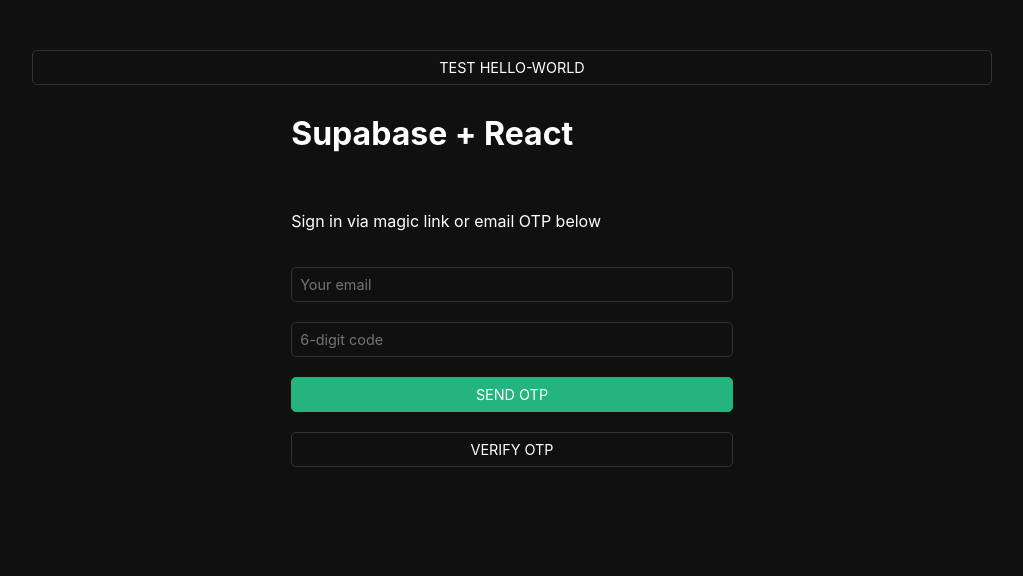
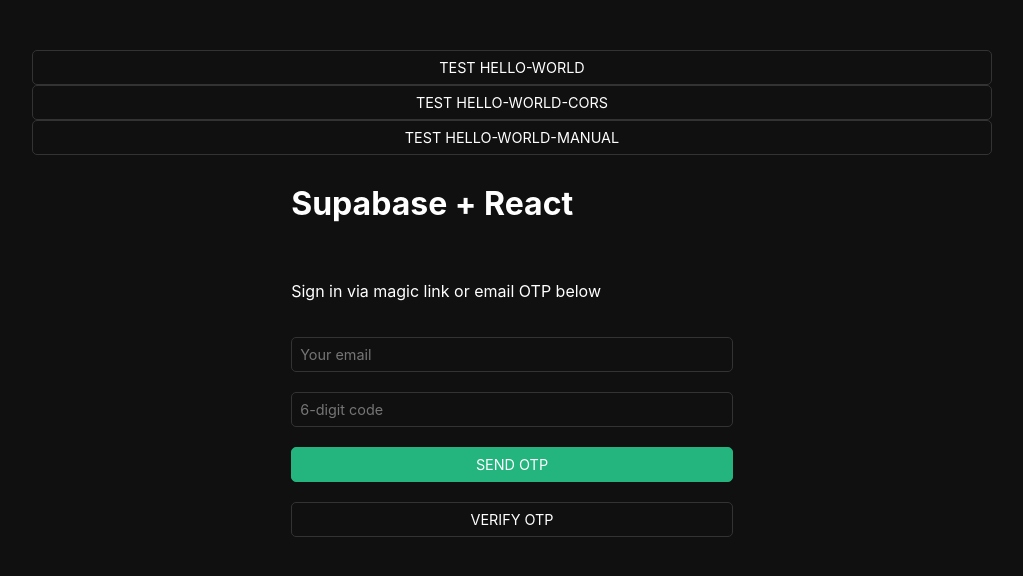
Before and after one commit to chrismutua/supabase-cmutua-demo-user-management-react, a React (Vite) app in the folder supabase-react/: page / in a window 1280 px wide. Shown: the top 576 px of the page, without its empty margins (128-1151 px from the left). Built offline with nearby package versions, Linux system fonts and the light colour scheme; no server answers.

Commit message:
feat(ui): add edge function test buttons for CORS variants (#15)

```diff
--- a/supabase-react/src/App.jsx
+++ b/supabase-react/src/App.jsx
@@ -7,11 +7,11 @@ function App() {
   const [claims, setClaims] = useState(null)
   const [fnResult, setFnResult] = useState(null)
 
-  async function testEdgeFunction() {
-    const { data, error } = await supabase.functions.invoke('hello-world', {
+  async function testEdgeFunction(fnName) {
+    const { data, error } = await supabase.functions.invoke(fnName, {
       body: { name: 'test' },
     })
-    setFnResult(error ? `${error.name}: ${error.message}` : data.message)
+    setFnResult(error ? `${error.name}: ${error.message}` : `[${fnName}] ${data.message}`)
   }
 
   useEffect(() => {
@@ -35,8 +35,26 @@ function App() {
 
   return (
     <div className="container" style={{ padding: '50px 0 100px 0' }}>
-      <button type="button" className="button block" onClick={testEdgeFunction}>
+      <button
+        type="button"
+        className="button block"
+        onClick={() => testEdgeFunction('hello-world')}
+      >
         Test hello-world
+      </button>
+      <button
+        type="button"
+        className="button block"
+        onClick={() => testEdgeFunction('hello-world-cors')}
+      >
+        Test hello-world-cors
+      </button>
+      <button
+        type="button"
+        className="button block"
+        onClick={() => testEdgeFunction('hello-world-manual')}
+      >
+        Test hello-world-manual
       </button>
       {fnResult && <pre>{fnResult}</pre>}
       {!claims ? (
```
